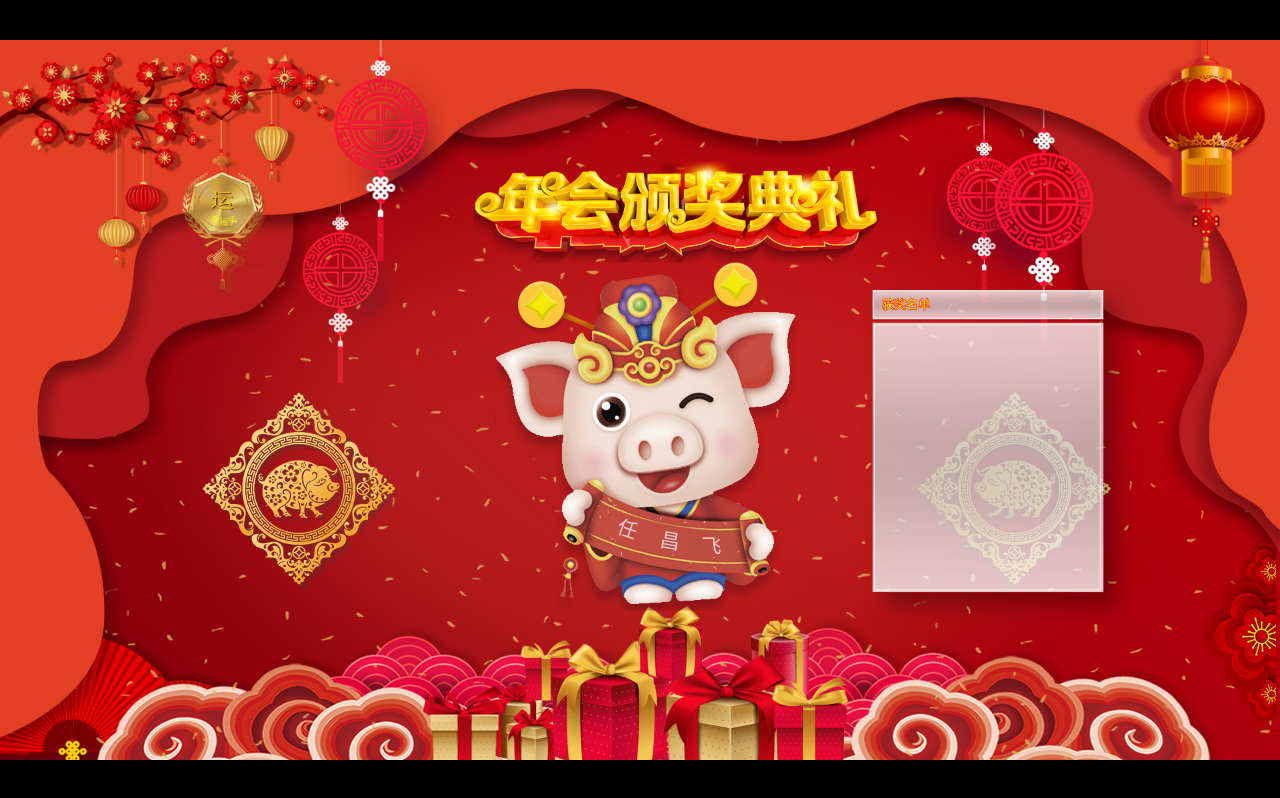
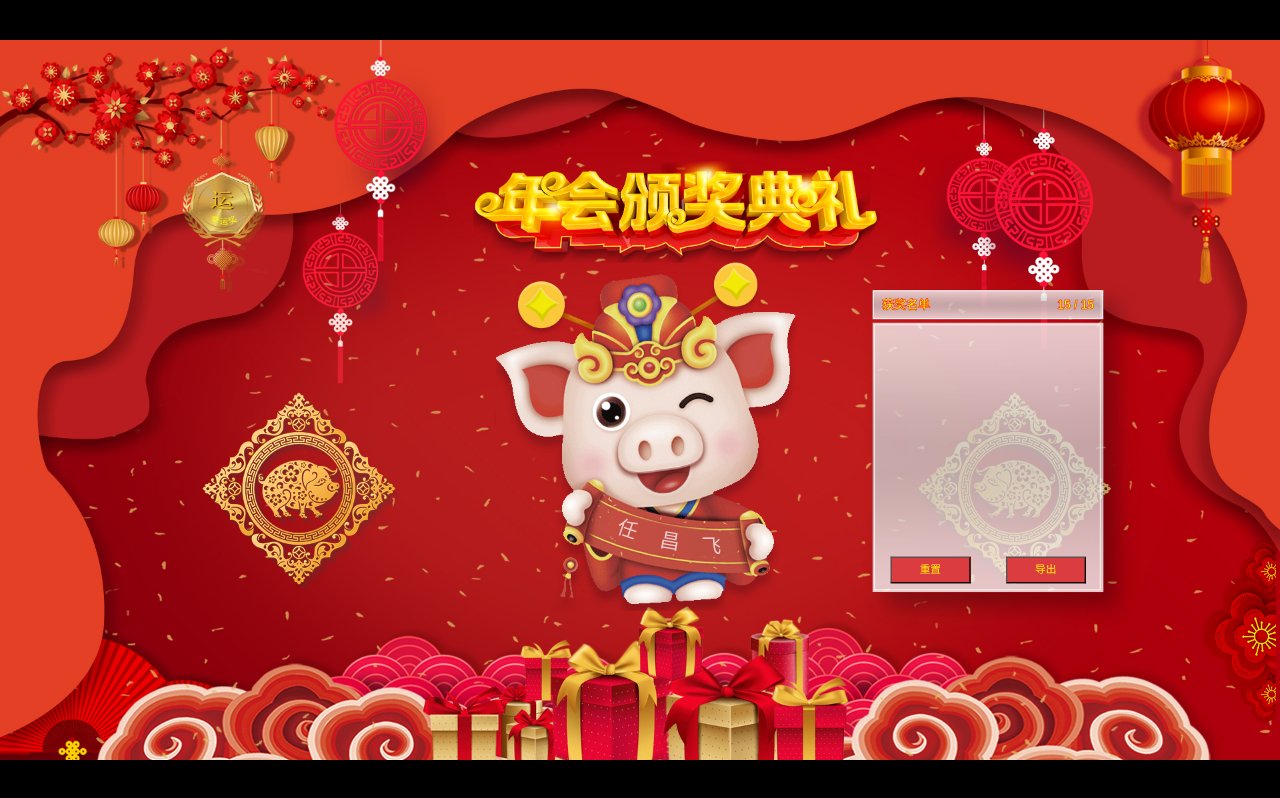
Before and after one commit to lf7817/react-lottery, a React (Create React App) app: page / in a window 1280 px wide. Both pictures are taken after a click on the element 222 px from the left and 209 px from the top of the page. Built offline with nearby package versions, Linux system fonts and the light colour scheme; a web font is replaced by a local one.

Commit message:
完成redux数据重置

```diff
--- a/src/components/Winner/index.tsx
+++ b/src/components/Winner/index.tsx
@@ -2,24 +2,43 @@
  * @Author: lifan
  * @Date: 2019-01-29 16:47:47
  * @Last Modified by: lifan
- * @Last Modified time: 2019-01-29 17:07:15
+ * @Last Modified time: 2019-01-29 23:00:27
  */
-import React, { Component } from 'react';
-import { IAwardId } from '../../constants/award';
+import React, { FunctionComponent, memo } from 'react';
+import { IAwards } from '../../store/reducers/award';
 import { IWinner } from '../../store/reducers/winnerList';
 import styles from './style.module.scss';
 
 interface IWinnerProps {
-  awardId: IAwardId;
+  award: IAwards;
   list: IWinner[];
+  resetHandler: () => void;
 }
 
-export default class Winner extends Component<IWinnerProps> {
-  public render() {
-    return (
-      <div className={styles.winner}>
-        <p className={styles.title}>获奖名单</p>
-      </div>
-    );
-  }
-}
+const Winner: FunctionComponent<IWinnerProps> = ({ award, list, resetHandler }) => (
+  <div className={styles.winner}>
+    <div className={styles.title}>
+      <span>获奖名单</span>
+      <span>{award.last} / {award.sum}</span>
+    </div>
+    <div className={styles.list}>
+      {
+        list.map((item) => (
+          <div key={item.phone} className={styles.item}>
+            <div className={styles.left}>
+              <span className={styles.name}>{item.name}</span>
+              <span className={styles.awardTitle}>{award.title}</span>
+            </div>
+            <img src={award.image} alt={award.name} width={45} height={45} />
+          </div>
+        ))
+      }
+    </div>
+    <div className={styles.opera}>
+      <button onClick={resetHandler}>重置</button>
+      <button>导出</button>
+    </div>
+  </div>
+);
+
+export default memo(Winner);
--- a/src/components/Winner/style.module.scss
+++ b/src/components/Winner/style.module.scss
@@ -2,7 +2,7 @@
  * @Author: lifan
  * @Date: 2019-01-29 17:04:22
  * @Last Modified by: lifan
- * @Last Modified time: 2019-01-29 17:33:26
+ * @Last Modified time: 2019-01-29 23:05:58
  */
 .winner {
   position: absolute;
@@ -15,23 +15,71 @@
 }
 
 .title {
-  width: 100%;
+  display: flex;
+  justify-content: space-between;
   height: 44px;
   line-height: 44px;
-  margin: 0;
-  padding: 0;
+  margin-bottom: 8px;
+  padding: 0 14px;
   font-size: 18px;
-  text-indent: 14px;
   font-weight: bold;
   // color: yellow;
   -webkit-text-stroke: 0.7px red;
   -webkit-font-smoothing: antialiased;
   -webkit-text-fill-color: yellow;
+}
 
-  // text-shadow:  1px 1px 0px red,
-  // -1px -1px 0px red,
-  // 2px 2px 0px red,
-  // -2px -2px 0px red,
-  // 3px 3px 0px red,
-  // -3px -3px 0px red;
+.list {
+  // padding: 10px;
+  height: 335px;
+  overflow-x: hidden;
 }
+
+.item {
+  display: flex;
+  justify-content: space-between;
+  align-items: center;
+  height: 65px;
+  padding: 0 14px;
+
+  & + .item {
+    border-top: 1px solid #d79b9c;
+  }
+}
+
+.left {
+  display: flex;
+  flex-direction: column;
+}
+
+.name {
+  font-size: 18px;
+  font-weight: bold;
+  -webkit-text-stroke: 0.8px red;
+  -webkit-font-smoothing: antialiased;
+  -webkit-text-fill-color: yellow;
+  margin-bottom: 10px;
+}
+
+.awardTitle {
+  color: yellow;
+  font-size: 14px;
+}
+
+.opera {
+  display: flex;
+  justify-content: space-around;
+  align-items: center;
+  height: 65px;
+
+  button {
+    width: 120px;
+    height: 40px;
+    background: #db3c3f;
+    color: #fdfd05;
+
+    &:active {
+      color: #fff;
+    }
+  }
+}
--- a/src/constants/award.ts
+++ b/src/constants/award.ts
@@ -18,6 +18,7 @@ export interface IAward {
   id: IAwardId;
   sum: number;
   image: string;
+  [propName: string]: any;
 }
 
 const awards: IAward[] = [
--- a/src/containers/index.tsx
+++ b/src/containers/index.tsx
@@ -2,7 +2,7 @@
  * @Author: lifan
  * @Date: 2019-01-26 08:51:44
  * @Last Modified by: lifan
- * @Last Modified time: 2019-01-29 16:58:33
+ * @Last Modified time: 2019-01-29 23:04:25
  */
 import cn from 'classnames';
 import React, { PureComponent } from 'react';
@@ -15,6 +15,7 @@ import { IAwardId } from '../constants/award';
 import { IPeople } from '../constants/people';
 import * as actions from '../store/actions';
 import { IState } from '../store/reducers';
+import { IAwards } from '../store/reducers/award';
 import { ICur } from '../store/reducers/cur';
 import { IWinner } from '../store/reducers/winnerList';
 import styles from './style.module.scss';
@@ -23,6 +24,7 @@ interface IAppProps {
   pool: IPeople[];
   cur: ICur;
   run: boolean;
+  award: IAwards[];
   dispatch: Dispatch;
   winnerList: IWinner[];
 }
@@ -69,6 +71,16 @@ class App extends PureComponent<IAppProps> {
     this.props.dispatch(actions.run(flag));
   }
 
+  public resetHandler = () => {
+    const { dispatch, run } = this.props;
+
+    if (!run) {
+      if (confirm('确认重置？')) {
+        dispatch(actions.reset());
+      }
+    }
+  }
+
   public awardIdChangeHandler = () => {
     const { cur, dispatch, run } = this.props;
 
@@ -84,8 +96,9 @@ class App extends PureComponent<IAppProps> {
   }
 
   public render() {
-    const { cur, run, winnerList } = this.props;
-    const { name, phone, awardId } = cur;
+    const { cur, run, winnerList, award } = this.props;
+    const { name, awardId } = cur;
+    const list = winnerList.filter((item) => item.awardId === awardId);
 
     return (
       <div className={styles.app} ref={this.$refApp}>
@@ -99,7 +112,11 @@ class App extends PureComponent<IAppProps> {
         <Pig name={name} run={run} runHandler={this.runHandler}/>
         {
           typeof awardId !== 'undefined' ?
-            <Winner awardId={awardId} list={winnerList} /> :
+            <Winner
+              award={award[awardId]}
+              list={list}
+              resetHandler={this.resetHandler}
+            /> :
             null
         }
       </div>
@@ -111,6 +128,7 @@ const mapState = (state: IState) => ({
   pool: state.pool,
   cur: state.cur,
   run: state.run,
+  award: state.award,
   winnerList: state.winnerList,
 });
 
--- a/src/react-app-env.d.ts
+++ b/src/react-app-env.d.ts
@@ -1 +1,5 @@
 /// <reference types="react-scripts" />
+
+declare module 'redux-reset' {
+  resetMiddleware: (option: any) => IState;
+}
--- a/src/store/actions/index.ts
+++ b/src/store/actions/index.ts
@@ -55,9 +55,24 @@ export const updateAwardId = (num: IAwardId) => ({
   },
 });
 
+type UpdateLast = ReturnType<typeof updateLast>;
+export const updateLast = (awardId: IAwardId) => ({
+  type: <Types.UPDATE_LAST>Types.UPDATE_LAST,
+  payload: {
+    awardId,
+  },
+});
+
+type Reset = ReturnType<typeof reset>;
+export const reset = () => ({
+  type: <Types.RESET>Types.RESET,
+});
+
 export type Action =
   | Run
+  | Reset
   | UpdatePool
   | UpdateWinnerList
   | UpdateAwardId
+  | UpdateLast
   | UpdateCurrentPerson;
--- a/src/store/index.ts
+++ b/src/store/index.ts
@@ -2,7 +2,7 @@
  * @Author: lifan
  * @Date: 2019-01-28 13:32:55
  * @Last Modified by: lifan
- * @Last Modified time: 2019-01-28 14:01:05
+ * @Last Modified time: 2019-01-29 22:38:59
  */
 import { applyMiddleware, compose, createStore, Store } from 'redux';
 import createSagaMiddleware from 'redux-saga';
--- a/src/store/reducers/award.ts
+++ b/src/store/reducers/award.ts
@@ -4,8 +4,10 @@
  * @Last Modified by: lifan
  * @Last Modified time: 2019-01-28 22:37:41
  */
+import produce from 'immer';
 import awards, { IAward } from '../../constants/award';
 import { Action } from '../actions';
+import types from '../types';
 
 export interface IAwards extends IAward {
   last: number;
@@ -16,8 +18,14 @@ const initState = awards.map((item) => ({
   last: item.sum,
 }));
 
-export default (state: IAwards[] = initState, action: Action) => {
-  switch (action.type) {
-    default: return state;
-  }
-};
+export default (state: IAwards[] = initState, action: Action) =>
+  produce(state, (draft) => {
+    switch (action.type) {
+      case types.UPDATE_LAST:
+        const { awardId } = action.payload;
+        // tslint:disable-next-line:no-unused-expression
+        draft[awardId].last !== 0 && draft[awardId].last --;
+        break;
+      default: break;
+    }
+  });
--- a/src/store/reducers/index.ts
+++ b/src/store/reducers/index.ts
@@ -2,10 +2,12 @@
  * @Author: lifan
  * @Date: 2019-01-28 13:45:58
  * @Last Modified by: lifan
- * @Last Modified time: 2019-01-28 22:42:44
+ * @Last Modified time: 2019-01-29 22:48:38
  */
 import { combineReducers } from 'redux';
-import { IPeople } from '../../constants/people';
+import awards from '../../constants/award';
+import people, { IPeople } from '../../constants/people';
+import { Action } from '../actions';
 import award, { IAwards } from './award';
 import cur, { ICur } from './cur';
 import pool from './pool';
@@ -20,10 +22,20 @@ export interface IState {
   winnerList: IWinner[];
 }
 
-export default combineReducers<IState>({
+const appReducer = combineReducers<IState>({
   cur,
   pool,
   award,
   run,
   winnerList,
 });
+
+const rootReducer = (state: any, action: Action) => {
+  if (action.type === 'RESET') {
+    state = undefined;
+  }
+
+  return appReducer(state, action);
+};
+
+export default rootReducer;
--- a/src/store/sagas/watchGame.ts
+++ b/src/store/sagas/watchGame.ts
@@ -53,6 +53,8 @@ function* game() {
     phone: cur.phone,
     awardId: cur.awardId,
   }));
+
+  yield put(actions.updateLast(cur.awardId));
 }
 
 export function* watchGame() {
--- a/src/store/types/index.ts
+++ b/src/store/types/index.ts
@@ -9,7 +9,9 @@ enum Types {
   UPDATE_CURRENT_PERSON = 'UPDATE_CURRENT_PERSON',
   UPDATE_WINNER_LIST = 'UPDATE_WINNER_LIST',
   UPDATE_AWARD_ID = 'UPDATE_AWARD_ID',
+  UPDATE_LAST = 'UPDATE_LAST',
   RUN = 'RUN',
+  RESET = 'RESET',
 }
 
 export default Types;
```
